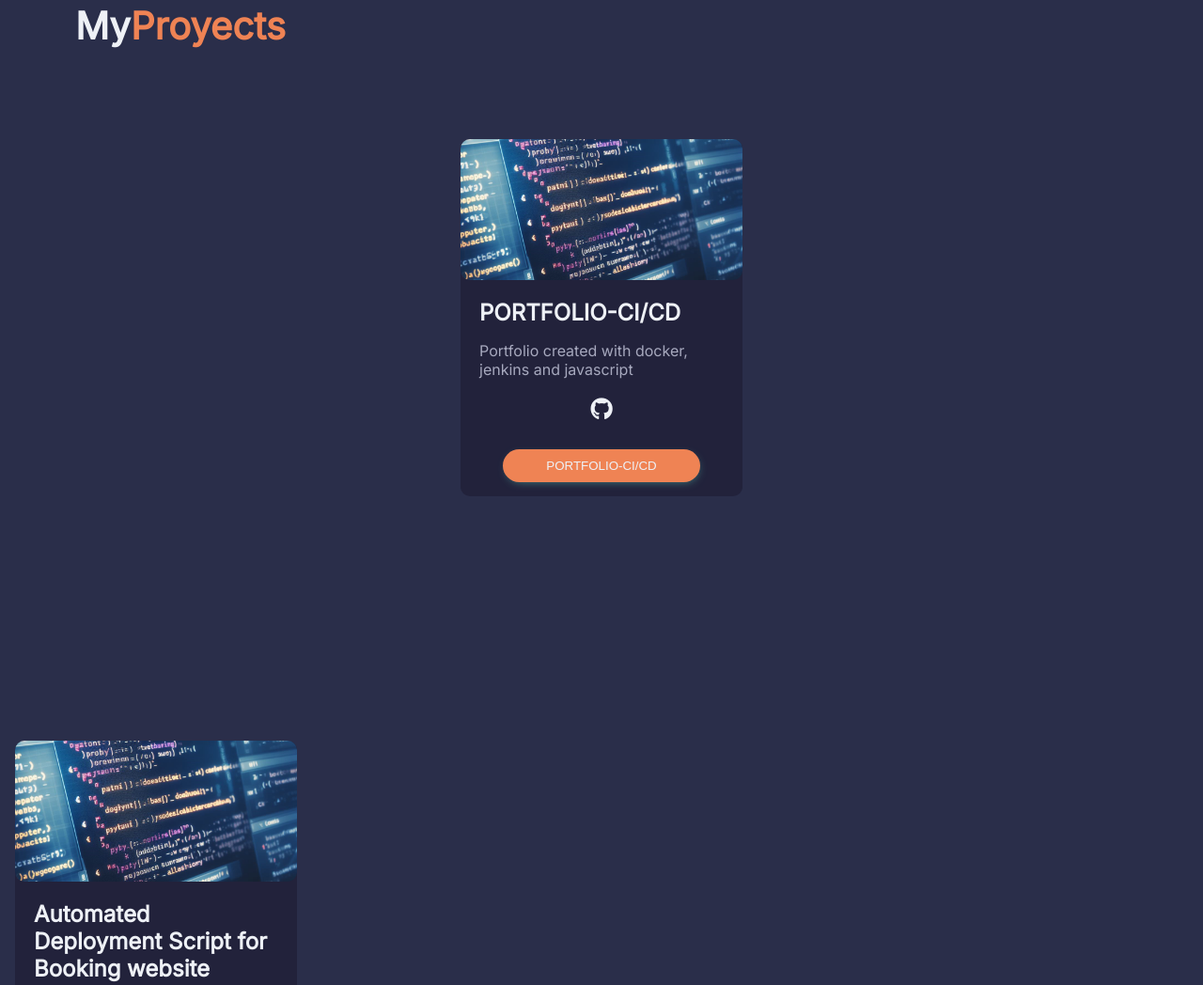
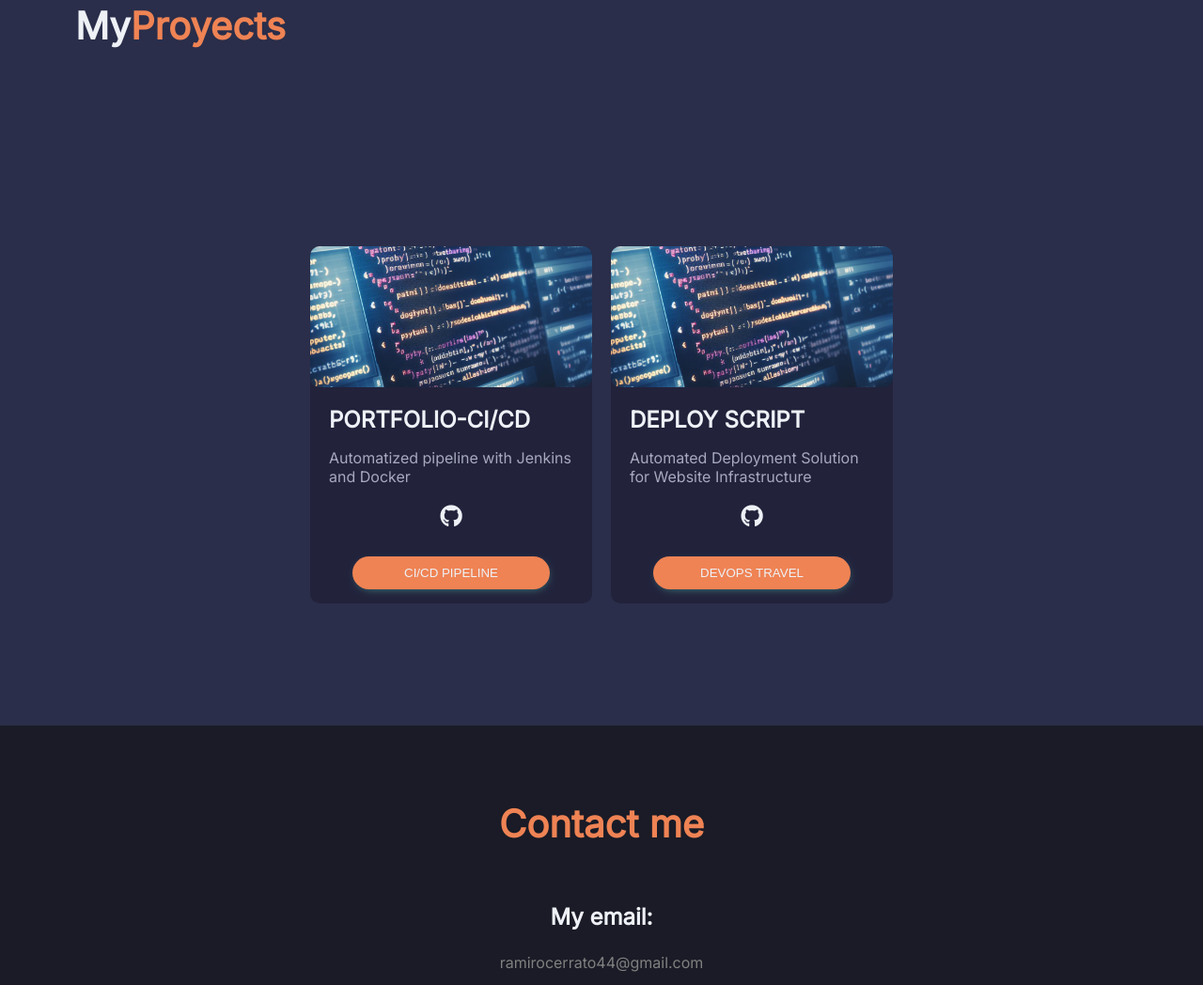
Before and after one commit to ramiaguero/CVpage, a plain HTML site: page index.html in a window 1280 px wide. Shown: the part 1513-2561 px from the top of the page at 94% size. Drawn offline with Linux system fonts and the light colour scheme.

Commit message:
Addition of proyect n2

```diff
--- a/index.html
+++ b/index.html
@@ -9,6 +9,19 @@
   <link rel="stylesheet" href="css/styles.css">
   <link rel="stylesheet" href="https://use.fontawesome.com/releases/v5.15.3/css/all.css"
     integrity="sha384-SZXxX4whJ79/gErwcOYf+zWLeJdY/qpuqC4cAa9rOGUstPomtqpuNWT9wdPEn2fk" crossorigin="anonymous">
+  <style>
+    /* Add this CSS to your existing styles */
+    .container {
+      display: flex; /* Use flexbox layout */
+      justify-content: center; /* Center the flex items horizontally */
+      align-items: center; /* Center the flex items vertically */
+    }
+
+    .card {
+      width: 300px; /* Adjust the width as needed */
+      margin: 0 10px; /* Add margin between the cards */
+    }
+  </style>
 </head>
 
 <body>
@@ -66,28 +79,26 @@
         </div>
         <div class="card__title">
           <h2>PORTFOLIO-CI/CD</h2>
-          <p>Portfolio created with docker, jenkins and javascript</p>
+          <p>Automatized pipeline with Jenkins and Docker</p>
         </div>
         <div class="card__project_links">
-          <a href="https://github.com/ramiaguero/PIN1test target="_blank">
+          <a href="https://github.com/ramiaguero/PIN1test" target="_blank">
             <i class="fab fa-github"></i>
           </a>
         </div>
         <div class="proyect-details-content">
             <button class="project_details download-cv">
-              <a href="https://github.com/ramiaguero/PIN1test" target="_blank">PORTFOLIO-CI/CD</a>
+              <a href="https://github.com/ramiaguero/PIN1test" target="_blank">CI/CD PIPELINE</a>
             </button>
           </div>
-          </button>
-        </div>
+      </div>
 
-      </div>
       <div class="card">
         <div class="card__img">
         </div>
         <div class="card__title">
-          <h2>Automated Deployment Script for Booking website</h2>
-          <p>Complete package management and dependencies script</p>
+          <h2>DEPLOY SCRIPT</h2>
+          <p>Automated Deployment Solution for Website Infrastructure</p>
         </div>
         <div class="card__project_links">
           <a href="https://github.com/ramiaguero/proyect2" target="_blank">
@@ -123,4 +134,5 @@
     </div>
   </footer>
 </body>
+
 </html>
```
